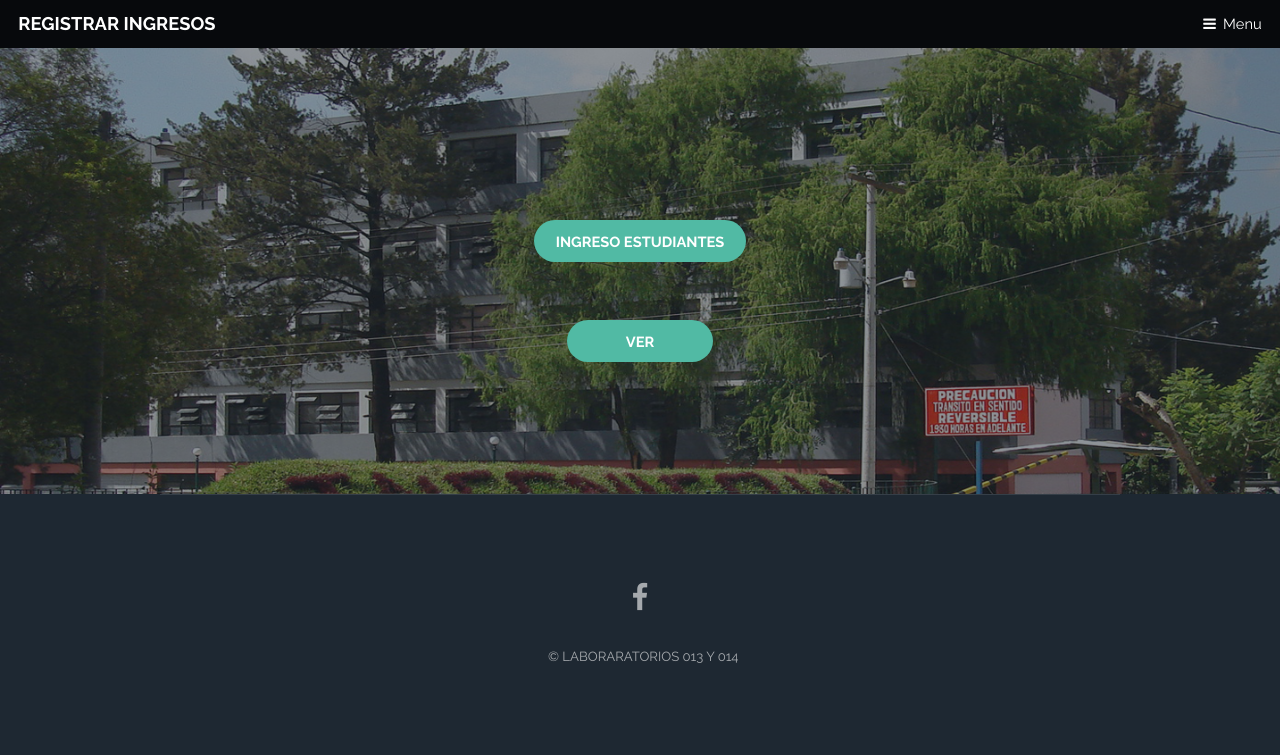
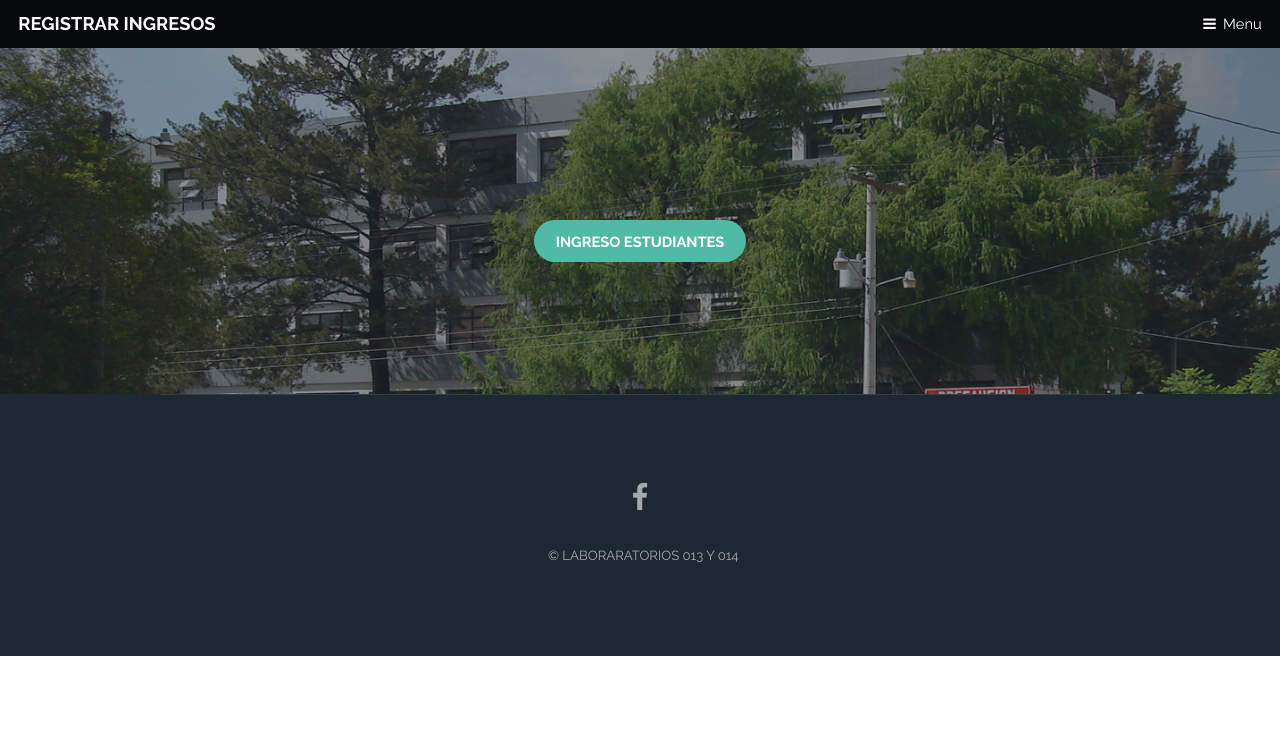
Before and after one commit to Ecys/ControlDeIngresos, a PHP site: page /Registro/ingreso.php in a window 1280 px wide. Shown: the top 755 px of the page. Run offline with PHP 8.4, Linux system fonts and the light colour scheme; the visitor is signed in with stand-in values (Sample User, id 1); some libraries are stand-ins or nearby versions.

Commit message:
Modifico Vista de Ingreso PHP

```diff
--- a/Registro/cuerpoIngreso.php
+++ b/Registro/cuerpoIngreso.php
@@ -8,11 +8,6 @@
 		</ul>
 	</form>
 
-	<form action="" method="POST">
-		<ul class="actions">
-			<li><input type="submit" class="special" value="VER" /></li>
-		</ul>
-	</form>
 
 
 
--- a/index.php
+++ b/index.php
@@ -60,7 +60,7 @@ if(!isset($_SESSION['username'])) //para saber si existe o no ya la variable de
 	<!-- Header -->
 	<?php  include("Master/masterpage/cabecera.php"); ?>
 	<header id="header" class="alt">
-		<h1><a href="#">Control Administrativo Laboratorios 013 y 014</a></h1>
+		<h1><a href="#">Control Administrativo Laboratorios 013</a></h1>
 		<a href="#nav">Menu</a>
 	</header>
 
```
